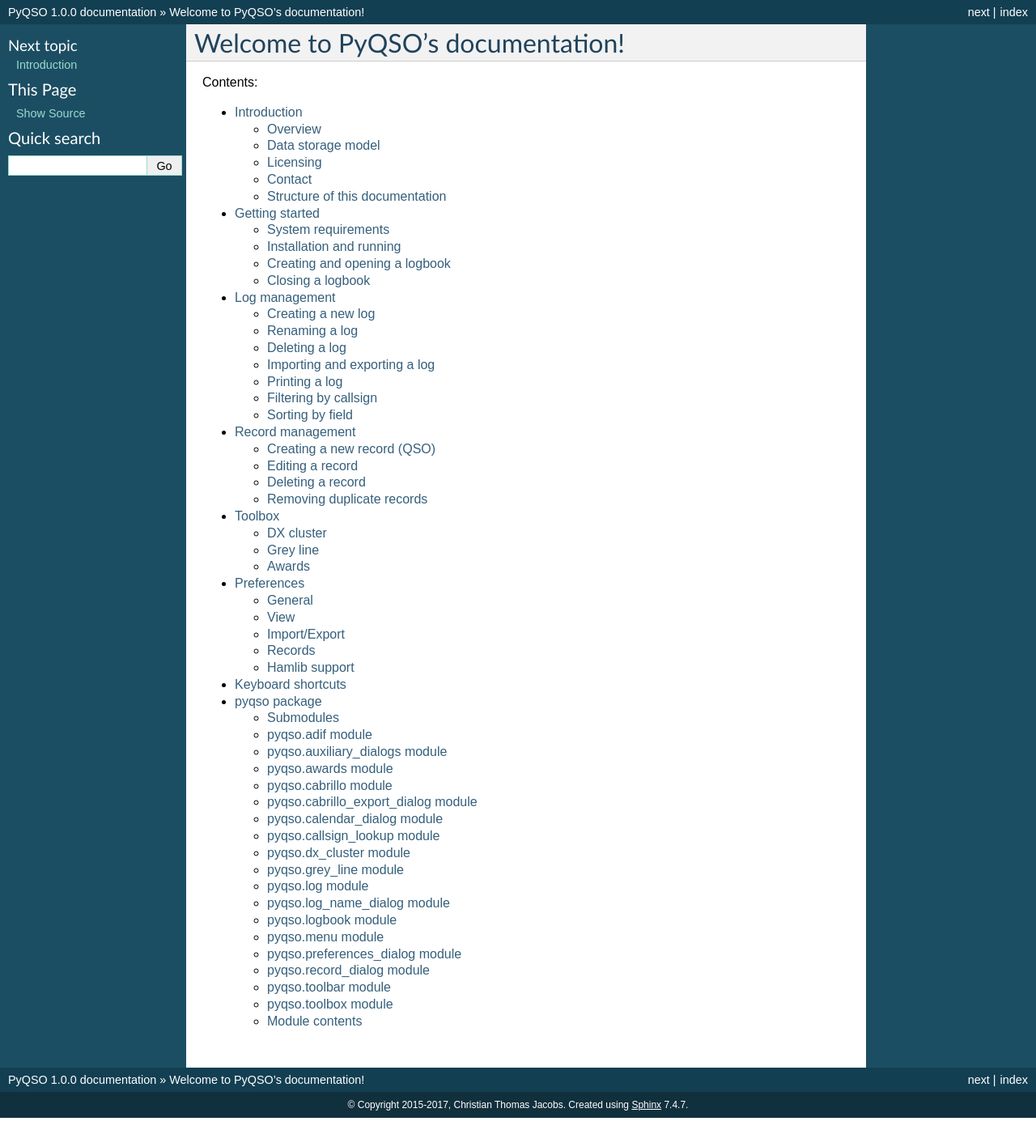
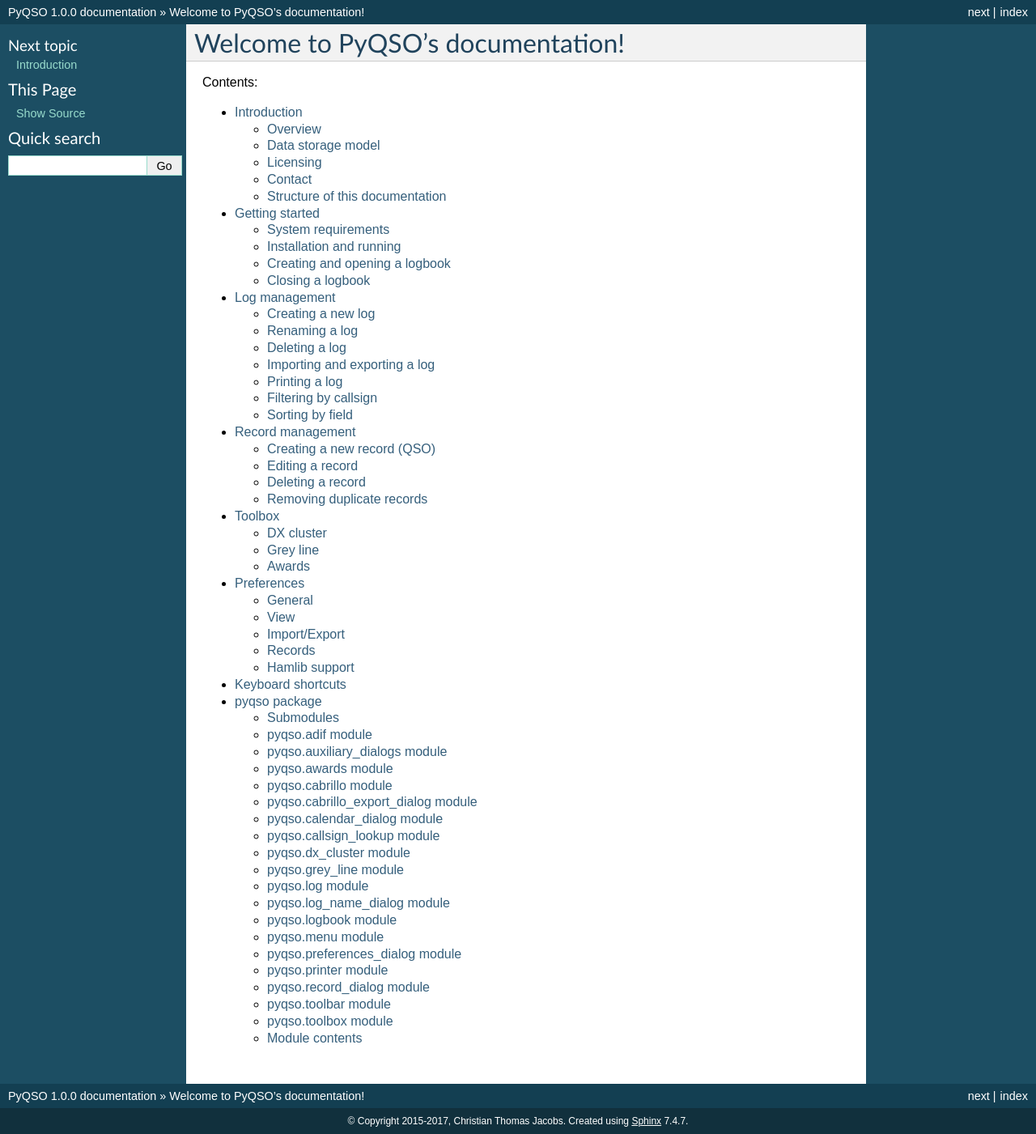
Before and after one commit to ctjacobs/pyqso, a Sphinx documentation site: the page built from docs/source/index.rst, in a window 1280 px wide. Shown: the whole page at 81% size. Built offline with Sphinx 7.4.7, drawn with Linux system fonts in a browser that asks for light colours.

Commit message:
Added printer module.

```diff
--- a/docs/source/pyqso.rst
+++ b/docs/source/pyqso.rst
@@ -116,6 +116,14 @@
     :undoc-members:
     :show-inheritance:
 
+pyqso.printer module
+--------------------
+
+.. automodule:: pyqso.printer
+    :members:
+    :undoc-members:
+    :show-inheritance:
+
 pyqso.record_dialog module
 --------------------------
 
```
